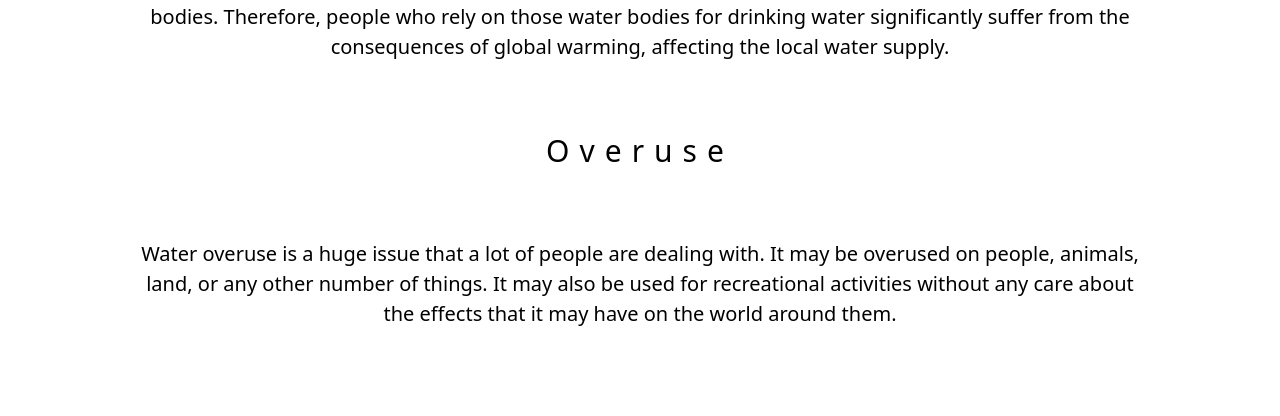
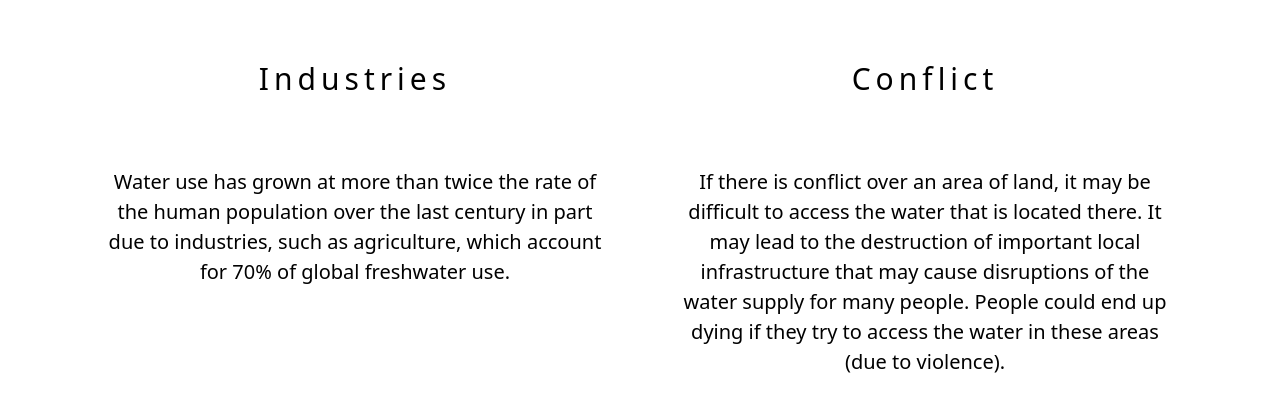
Before and after one commit to alcmene00/day_zero, a PHP site: page /causes.html in a window 1280 px wide. Shown: the part 4515-4931 px from the top of the page. Run offline with PHP 8.4, Linux system fonts and the light colour scheme.

Commit message:
Add files via upload

```diff
--- a/causes.css
+++ b/causes.css
@@ -6,13 +6,13 @@ body {
     overflow-x: hidden;
     font-family: var(--bs-font-sans-serif);
 }
+
 .title-img {
-  background-color: rgb(105, 105, 204);
     background-size: cover;
     background-position: 20% 40%;
     background-image: url("https://www.futurewater.eu/wp-content/uploads/2020/06/Waterschaarste.jpg");
-  height: 85vh;
 }
+
 .space {
     height: 10vh;
 }
@@ -37,22 +37,23 @@ img {
     .tears {
         display: block;
     }
+
     .tear {
         padding: 0%;
         height: 34vh;
     }
+
     .space {
         height: 5vh;
     }
 }
 
 .title {
-  width: 100%;
+    font-size: 8vw;
+    letter-spacing: 3rem;
     text-align: center;
-  background-color: white;
-  font-size: 500%;
-  color: black;
-  letter-spacing: 3rem;
+    color: white;
+    font-weight: bold;
 }
 
 .text {
@@ -60,14 +61,14 @@ img {
     background-color: white;
     font-size: 200%;
     text-align: center;
-  margin-left: 5%;
-  margin-right: 5%;
+    padding: 5%;
 }
 
 .text-img {
     height: 40vh;
     width: 100%;
 }
+
 .line-img {
     height: 3vh;
     width: 100%;
@@ -76,16 +77,15 @@ img {
 .titles-h1 {
     font-size: 400%;
     color: black;
-  background-color: white;
-  text-align: center;
-  padding: 5%;
-  letter-spacing: 2rem;
-}
-.titles-h2 {
-  font-size: 300%;
-  color: black;
-  background-color: white;
     text-align: center;
     padding: 5%;
     letter-spacing: 1rem;
 }
+
+.titles-h2 {
+    font-size: 300%;
+    color: black;
+    text-align: center;
+    padding: 5%;
+    letter-spacing: 0.5rem;
+}
--- a/causes.html
+++ b/causes.html
@@ -7,17 +7,13 @@
     <link rel="stylesheet" href="/menu.css" />
     <link rel="stylesheet" href="/causes.css" />
     <link rel="stylesheet" href="/footer.css" />
-    <link
-      href="https://cdn.jsdelivr.net/npm/bootstrap@5.0.0-beta3/dist/css/bootstrap.min.css"
+    <link href="https://cdn.jsdelivr.net/npm/bootstrap@5.0.0-beta3/dist/css/bootstrap.min.css"
           rel="stylesheet"
           integrity="sha384-eOJMYsd53ii+scO/bJGFsiCZc+5NDVN2yr8+0RDqr0Ql0h+rP48ckxlpbzKgwra6"
-      crossorigin="anonymous"
-    />
-    <script
-      src="https://cdn.jsdelivr.net/npm/bootstrap@5.0.0-beta3/dist/js/bootstrap.bundle.min.js"
+          crossorigin="anonymous" />
+    <script src="https://cdn.jsdelivr.net/npm/bootstrap@5.0.0-beta3/dist/js/bootstrap.bundle.min.js"
             integrity="sha384-JEW9xMcG8R+pH31jmWH6WWP0WintQrMb4s7ZOdauHnUtxwoG2vI5DkLtS3qm9Ekf"
-      crossorigin="anonymous"
-    ></script>
+            crossorigin="anonymous"></script>
 
     <link rel="icon" href="/pictures/dayzero-drop-nobg.png" />
 
@@ -26,9 +22,9 @@
 <body>
     <nav>
         <div class="logo">
-        <a href="/index.html"
-          ><img src="/pictures/dayzero-alt2-1.png" alt="logo" width="200rem"
-        /></a>
+            <a href="/index.html">
+                <img src="/pictures/dayzero-alt2-1.png" alt="logo" width="200rem" />
+            </a>
         </div>
 
         <!-- M E N U -->
@@ -40,9 +36,9 @@
             <li><a href="/whatishappening.html">What is happening</a></li>
             <li><a href="#">Account</a></li>
             <li>
-          <a href="/search.html"
-            ><img src="/pictures/search-icon.png" alt="search" width="25px"
-          /></a>
+                <a href="/search.html">
+                    <img src="/pictures/search-icon.png" alt="search" width="25px" />
+                </a>
             </li>
         </ul>
         <div class="mobile-nav">
@@ -55,39 +51,36 @@
     <!-- H E A D  T I T L E -->
 
     <div class="title-img">
-      <div class="space"></div>
         <div class="title">
             <p>Causes</p>
         </div>
         <div class="tears">
             <a href="#natural">
-          <img class="tear" src="/pictures/drop-natural-reverse.png" />
+                <img class="tear" src="drop-natural-reverse.png" />
             </a>
             <a href="#anthropogenic">
-          <img class="tear" src="/pictures/drop-anthropogenic-reverse.png" />
+                <img class="tear" src="drop-anthropogenic-reverse.png" />
             </a>
             <a href="#economical">
-          <img class="tear" src="/pictures/drop-economical-reverse.png" />
+                <img class="tear" src="drop-economical-reverse.png" />
             </a>
         </div>
-      <div class="tears"></div>
     </div>
 
     <!-- N A T U R A L  C A U S E S -->
 
     <div class="space"></div>
     <div class="space"></div>
-    <div class="space"></div>
-    <img
+    <img id="natural"
          class="line-img"
-      src="https://www.solidbackgrounds.com/images/4096x2304/4096x2304-pastel-blue-solid-color-background.jpg"
-    />
-    <p id="natural" class="titles-h1">Natural<br />Causes</p>
-    <img
-      class="text-img"
-      src="https://images.unsplash.com/photo-1591948016305-0a5103a43f00?ixid=MnwxMjA3fDB8MHxzZWFyY2h8MjN8fHdoaXRlJTIwcGViYmxlc3xlbnwwfHwwfHw%3D&ixlib=rb-1.2.1&w=1000&q=80"
-    />
+         src="https://www.solidbackgrounds.com/images/4096x2304/4096x2304-pastel-blue-solid-color-background.jpg" />
+    <p class="titles-h1">Natural<br />Causes</p>
+    <img class="text-img"
+         src="https://images.unsplash.com/photo-1591948016305-0a5103a43f00?ixid=MnwxMjA3fDB8MHxzZWFyY2h8MjN8fHdoaXRlJTIwcGViYmxlc3xlbnwwfHwwfHw%3D&ixlib=rb-1.2.1&w=1000&q=80" />
+
     <div class="container pt-5">
+        <div class="row">
+            <div class="col-md-6">
                 <p class="titles-h2">Drought</p>
                 <p class="text">
                     A drought is, in short, an area especially hot and dry, which is not
@@ -98,6 +91,20 @@
                     people to get water from fountains, and there is little that can be done
                     to prevent such things from happening.
                 </p>
+            </div>
+            <div class="col-md-6">
+                <p class="titles-h2">Distance</p>
+                <p class="text">
+                    There are a number of remote areas throughout the entire world that deal
+                    with water scarcity because they just aren’t close to anywhere that has
+                    water. Areas that are considered to be desert, or areas that are secluded,
+                    may not have some sources where that the people can get water effectively.
+                </p>
+            </div>
+        </div>
+
+        <div class="row">
+            <div class="col-md-6">
                 <p class="titles-h2">Natural<br />Disasters</p>
                 <p class="text">
                     Natural disasters like tsunamis, floods may also cause severe water
@@ -108,15 +115,8 @@
                     rivers may no longer be suitable for drinking water purposes for a certain
                     period of time.
                 </p>
-
-    <p class="titles-h2">Distance</p>
-    <p class="text">
-      There are a number of remote areas throughout the entire world that deal
-      with water scarcity because they just aren’t close to anywhere that has
-      water. Areas that are considered to be desert, or areas that are secluded,
-      may not have some sources where that the people can get water effectively.
-    </p>
-
+            </div>
+            <div class="col-md-6">
                 <p class="titles-h2">Rare<br />Fresh-Water</p>
                 <p class="text">
                     Water covers 70% of our planet, and it is easy to think that it will
@@ -125,24 +125,24 @@
                     water is fresh water, and two-thirds of that is tucked away in frozen
                     glaciers or otherwise unavailable for our use.
                 </p>
-    <div class="space"></div>
+            </div>
+        </div>
     </div>
 
     <!-- A N T H R O P O G E N I C  C A U S E S -->
 
-    <img
+    <img id="anthropogenic"
          class="line-img"
-      src="https://www.solidbackgrounds.com/images/4096x2304/4096x2304-pastel-blue-solid-color-background.jpg"
-    />
-    <p id="anthropogenic" class="titles-h1">
+         src="https://www.solidbackgrounds.com/images/4096x2304/4096x2304-pastel-blue-solid-color-background.jpg" />
+    <p class="titles-h1">
         Anthropogenic<br />Causes
     </p>
-    <img
-      class="text-img"
-      src="https://saaccionasostenibilidad.blob.core.windows.net/media/567365/causas-consecuencias-contaminacion-agua.jpg"
-    />
+    <img class="text-img"
+         src="https://saaccionasostenibilidad.blob.core.windows.net/media/567365/causas-consecuencias-contaminacion-agua.jpg" />
 
     <div class="container pt-5">
+        <div class="row">
+            <div class="col-md-6">
                 <p class="titles-h2">Growing<br />Population</p>
                 <p class="text">
                     The first reason that is causing water stress around the world is the
@@ -151,16 +151,8 @@
                     Earth every 15-20 years, this has led to a progressive deficit in the
                     global water supply.
                 </p>
-
-    <p class="titles-h2">Pollution</p>
-    <p class="text">
-      Water pollution is a huge problem, especially when you’re looking at areas
-      that don’t necessarily have a good sewage system. Pollution can be
-      anything from oil, to carcasses, to chemicals, and fecal matter. No matter
-      what it is, it makes a lot of issues for the people who may need to use
-      it.
-    </p>
-
+            </div>
+            <div class="col-md-6">
                 <p class="titles-h2">Global<br />Warming</p>
                 <p class="text">
                     Global warming is another important cause of water scarcity. When our
@@ -170,7 +162,21 @@
                     significantly suffer from the consequences of global warming, affecting
                     the local water supply.
                 </p>
+            </div>
+        </div>
 
+        <div class="row">
+            <div class="col-md-6">
+                <p class="titles-h2">Pollution</p>
+                <p class="text">
+                    Water pollution is a huge problem, especially when you’re looking at areas
+                    that don’t necessarily have a good sewage system. Pollution can be
+                    anything from oil, to carcasses, to chemicals, and fecal matter. No matter
+                    what it is, it makes a lot of issues for the people who may need to use
+                    it.
+                </p>
+            </div>
+            <div class="col-md-6">
                 <p class="titles-h2">Overuse</p>
                 <p class="text">
                     Water overuse is a huge issue that a lot of people are dealing with. It
@@ -179,28 +185,30 @@
                     effects that it may have on the world around them.
                 </p>
             </div>
-    <div class="space"></div>
+        </div>
+    </div>
 
     <!-- E C O N O M I C A L  C A U S E S -->
 
-    <img
+    <img id="economical"
          class="line-img"
-      src="https://www.solidbackgrounds.com/images/4096x2304/4096x2304-pastel-blue-solid-color-background.jpg"
-    />
-    <p id="economical" class="titles-h1">Economical</p>
-    <img
-      class="text-img"
-      src="https://c1.wallpaperflare.com/preview/157/601/223/water-drip-world-lack-of-water.jpg"
-    />
+         src="https://www.solidbackgrounds.com/images/4096x2304/4096x2304-pastel-blue-solid-color-background.jpg" />
+    <p class="titles-h1">Economical</p>
+    <img class="text-img"
+         src="https://c1.wallpaperflare.com/preview/157/601/223/water-drip-world-lack-of-water.jpg" />
+
 
     <div class="container pt-5">
+        <div class="row">
+            <div class="col-md-6">
                 <p class="titles-h2">Industries</p>
                 <p class="text">
                     Water use has grown at more than twice the rate of the human population
                     over the last century in part due to industries, such as agriculture,
                     which account for 70% of global freshwater use.
                 </p>
-
+            </div>
+            <div class="col-md-6">
                 <p class="titles-h2">Conflict</p>
                 <p class="text">
                     If there is conflict over an area of land, it may be difficult to access
@@ -209,7 +217,11 @@
                     supply for many people. People could end up dying if they try to access
                     the water in these areas (due to violence).
                 </p>
+            </div>
+        </div>
 
+        <div class="row">
+            <div class="col-md-6">
                 <p class="titles-h2">Illigal<br />Dumping</p>
                 <p class="text">
                     Illegal dumping is another significant reason for water shortages.
@@ -219,7 +231,8 @@
                     water scarcity for people who rely on those water bodies for the water
                     supply.
                 </p>
-
+            </div>
+            <div class="col-md-6">
                 <p class="titles-h2">Governmental<br />Access</p>
                 <p class="text">
                     In some countries, specifically those with dictatorships, the use of water
@@ -229,7 +242,8 @@
                     huge problem.
                 </p>
             </div>
-    <div class="space"></div>
+        </div>
+    </div>
 
     <!-- F O O T E R -->
 
```
Lines whose indentation alone changed are shown as unchanged.
